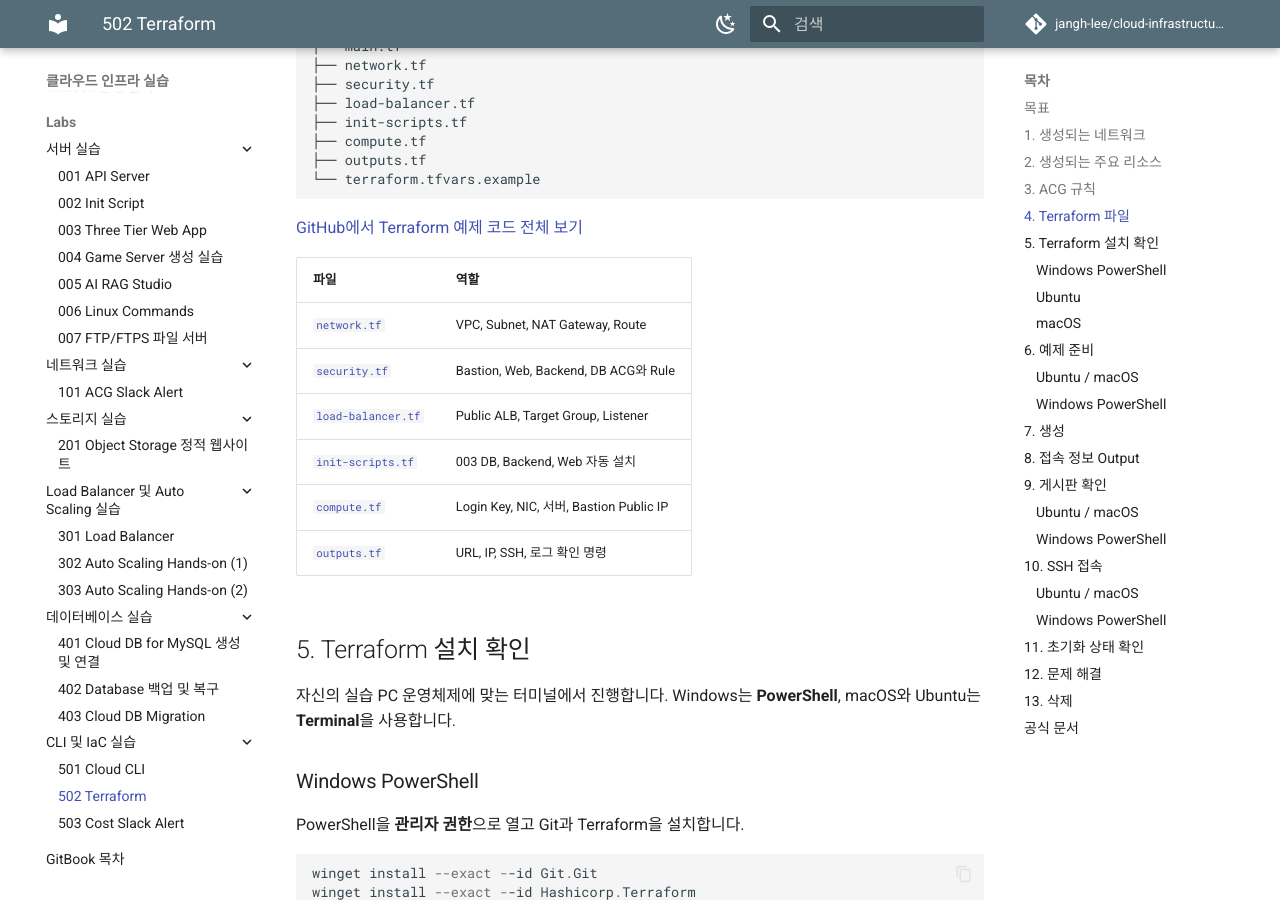
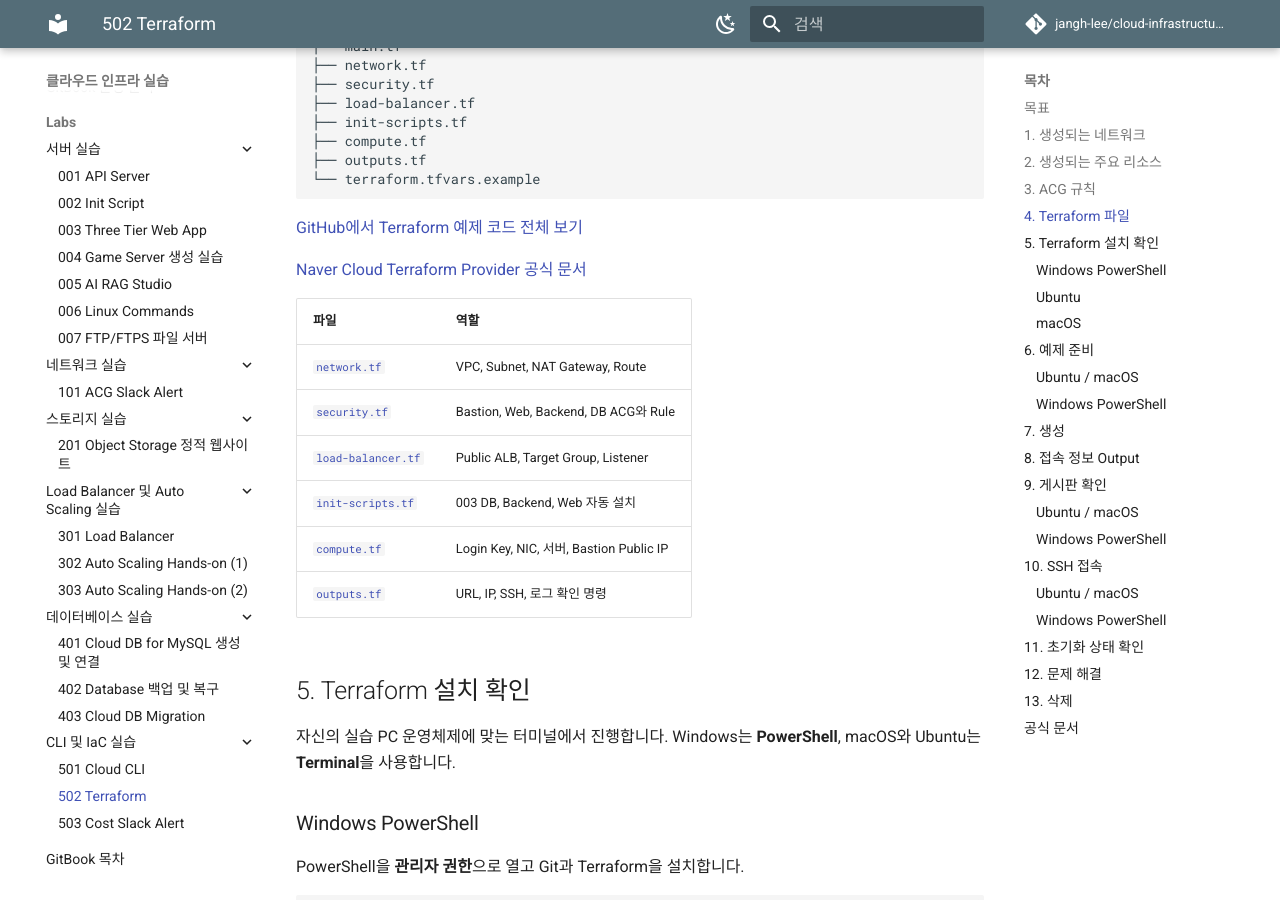
Before and after one commit to jangh-lee/cloud-infrastructure-lecture-example, an MkDocs documentation site: the page built from gitbook/labs/502-terraform.md, in a window 1280 px wide and 900 px high, scrolled down 2736 px. Built offline with MkDocs 1.6.1 and Material for MkDocs 9.7.7, drawn with Linux system fonts in a browser that asks for light colours; comment, search, counter and statistics services are not loaded.

Commit message:
Link Ncloud Terraform provider docs

````diff
--- a/gitbook/labs/502-terraform.md
+++ b/gitbook/labs/502-terraform.md
@@ -90,6 +90,8 @@
 ```
 
 [GitHub에서 Terraform 예제 코드 전체 보기](https://github.com/jangh-lee/cloud-infrastructure-lecture-example/tree/main/502-terraform/examples/ncloud-basic)
+
+[Naver Cloud Terraform Provider 공식 문서](https://registry.terraform.io/providers/NaverCloudPlatform/ncloud/latest/docs)
 
 | 파일 | 역할 |
 | --- | --- |
````
Also changed, not shown: 502-terraform/README.md (+2 -0 lines).
